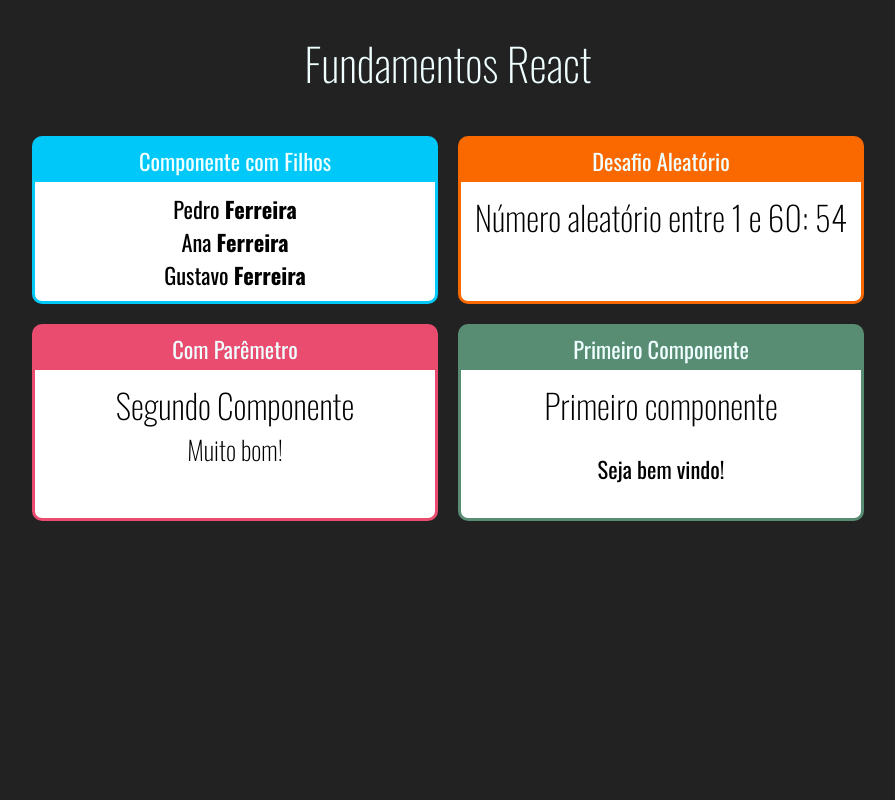
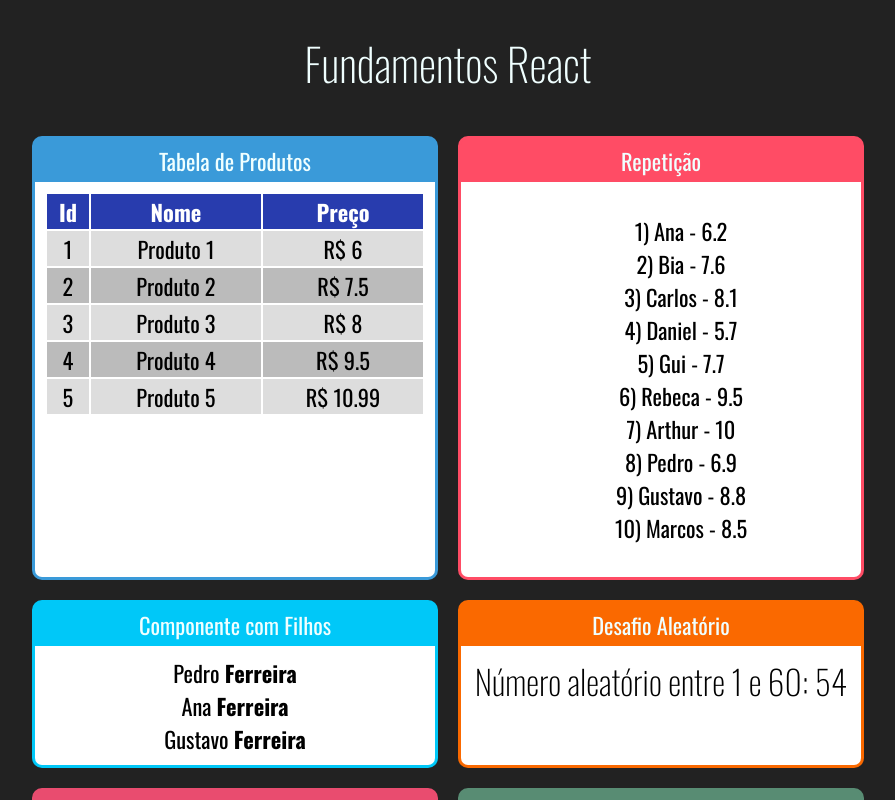
Before and after one commit to Krishnamuti/FundamentosReact, a React (Create React App) app in the folder FRONT/: page / in a window 1280 px wide. Shown: the top 800 px of the page, without its empty margins (192-1087 px from the left). Built offline with nearby package versions, Linux system fonts and the light colour scheme.

Commit message:
Lista de Alunos e Tabela de Produtos

```diff
--- a/FRONT/src/App.js
+++ b/FRONT/src/App.js
@@ -1,6 +1,8 @@
 import './App.css';
 import React from 'react';
 
+import TabelaProdutos from './components/repeticao/TabelaProdutos';
+import ListaAlunos from './components/repeticao/ListaAlunos';
 import Familia from './components/basicos/Familia';
 import FamiliaMembro from './components/basicos/FamiliaMembro'
 import Primeiro from './components/basicos/Primeiro';
@@ -15,6 +17,15 @@ function App() {
       <h1>Fundamentos React</h1>
 
       <div className="Cards">
+
+        <Card titulo="Tabela de Produtos" color="#3A9AD9">
+          <TabelaProdutos></TabelaProdutos>
+        </Card>
+
+        <Card titulo="Repetição" color="#FF4C65">
+          <ListaAlunos></ListaAlunos>
+        </Card>
+
         <Card titulo="Componente com Filhos" color="#00C8F8">
           <Familia sobrenome="Ferreira">
             <FamiliaMembro nome="Pedro"/>
@@ -34,6 +45,7 @@ function App() {
         <Card titulo="Primeiro Componente" color="#588C73">
           <Primeiro></Primeiro>
         </Card>
+
       </div>
 
     </div>
--- /dev/null
+++ b/FRONT/src/components/repeticao/ListaAlunos.jsx
@@ -0,0 +1,21 @@
+import React from 'react';
+import alunos from '../../data/alunos';
+
+export default props => {
+
+    const alunosLI = alunos.map((aluno) => {
+        return (
+            <li key={aluno.id}>
+                {aluno.id}) {aluno.nome} - {aluno.nota}
+            </li>
+        );
+    });
+
+    return(
+        <div>
+            <ul style={{ listStyle: "none"}}>
+                {alunosLI}
+            </ul>
+        </div>
+    );
+};
--- /dev/null
+++ b/FRONT/src/components/repeticao/TabelaProdutos.css
@@ -0,0 +1,16 @@
+.TabelaProdutos table{
+    width: 100%;
+}
+
+.TabelaProdutos th{
+    background-color: #283cae;
+    color: #fff;
+}
+
+.TabelaProdutos .Par{
+    background-color: #ddd;
+}
+
+.TabelaProdutos .Impar{
+    background-color: #bbb;
+}
--- /dev/null
+++ b/FRONT/src/components/repeticao/TabelaProdutos.jsx
@@ -0,0 +1,33 @@
+import './TabelaProdutos.css'
+import React from 'react';
+import produtos from '../../data/produtos';
+
+export default props => {
+
+    const produtosTB = produtos.map((produto, i) => {
+        return (
+            <tr key={produto.id} className={i % 2 === 0 ? 'Par' : 'Impar'}>
+                <td>{produto.id}</td>
+                <td>{produto.nome}</td>
+                <td>R$ {produto.preco}</td>
+            </tr>
+        );
+    });
+
+    return(
+        <div className="TabelaProdutos">
+            <table>
+                <thead>
+                    <tr>
+                        <th>Id</th>
+                        <th>Nome</th>
+                        <th>Preço</th>
+                    </tr>
+                </thead>
+                <tbody>
+                    {produtosTB}
+                </tbody>
+            </table>
+        </div>
+    );
+};
--- /dev/null
+++ b/FRONT/src/data/alunos.js
@@ -0,0 +1,12 @@
+export default [
+    {id: 1, nome: 'Ana', nota: 6.2},
+    {id: 2, nome: 'Bia', nota: 7.6},
+    {id: 3, nome: 'Carlos', nota: 8.1},
+    {id: 4, nome: 'Daniel', nota: 5.7},
+    {id: 5, nome: 'Gui', nota: 7.7},
+    {id: 6, nome: 'Rebeca', nota: 9.5},
+    {id: 7, nome: 'Arthur', nota: 10.0},
+    {id: 8, nome: 'Pedro', nota: 6.9},
+    {id: 9, nome: 'Gustavo', nota: 8.8},
+    {id: 10, nome: 'Marcos', nota: 8.5},
+];
--- /dev/null
+++ b/FRONT/src/data/produtos.js
@@ -0,0 +1,7 @@
+export default [
+    {id: 1, nome: 'Produto 1', preco: 6.0},
+    {id: 2, nome: 'Produto 2', preco: 7.50},
+    {id: 3, nome: 'Produto 3', preco: 8.0},
+    {id: 4, nome: 'Produto 4', preco: 9.50},
+    {id: 5, nome: 'Produto 5', preco: 10.99},
+];
```
